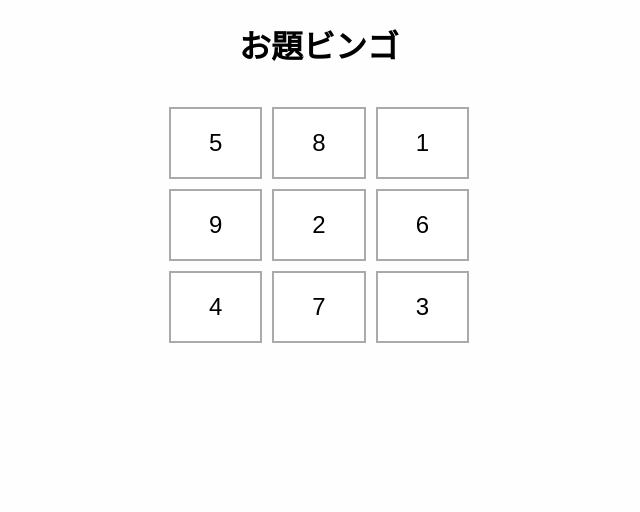
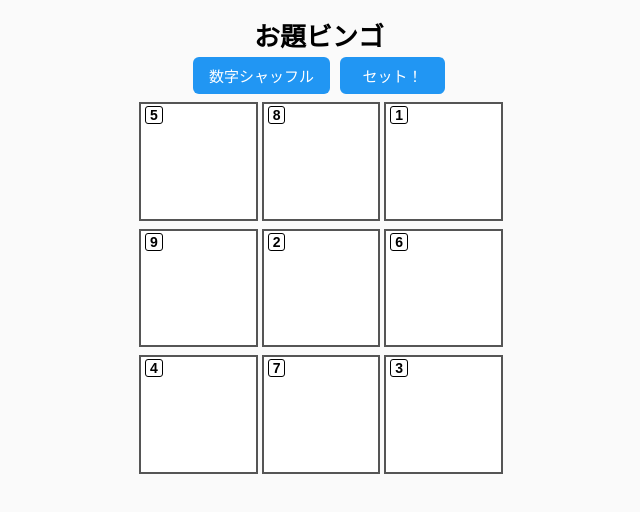
Before and after one commit to weereru/Prediction-Bingo, a plain HTML site: page index.html in a window 1280 px wide. Shown: the whole page, without its empty margins (321-961 px from the left). Drawn offline with Linux system fonts and the light colour scheme.

Commit message:
Update index.html

```diff
--- a/index.html
+++ b/index.html
@@ -1,111 +1,115 @@
 <!DOCTYPE html>
 <html lang="ja">
 <head>
-  <meta charset="UTF-8">
-  <meta name="viewport" content="width=device-width, initial-scale=1.0">
+<meta charset="UTF-8" />
+<meta name="viewport" content="width=device-width, initial-scale=1.0" />
 <title>お題ビンゴ</title>
 <style>
-    body {
-      font-family: sans-serif;
-      text-align: center;
-      background-color: #fefefe;
-    }
-    .grid {
-      display: grid;
-      grid-template-columns: repeat(3, 1fr);
-      grid-gap: 10px;
-      width: 300px;
-      margin: 40px auto;
-    }
-    .cell {
-      border: 2px solid #aaa;
-      padding: 20px;
-      font-size: 24px;
-      cursor: pointer;
-      background-color: #fff;
-      user-select: none;
-    }
-    .marked {
-      background-color: #8bc34a;
-      color: #fff;
-    }
-    #popup {
-      display: none;
-      position: fixed;
-      top: 50%;
-      left: 50%;
-      transform: translate(-50%, -50%);
-      padding: 20px;
-      background-color: white;
-      border: 2px solid #333;
-      box-shadow: 0px 0px 20px rgba(0,0,0,0.2);
-    }
-    #popup img {
-      max-width: 200px;
-    }
-    #clearMsg {
-      display: none;
-      font-size: 24px;
-      color: #e91e63;
-      margin-top: 20px;
-    }
+ body{font-family:sans-serif;margin:0;text-align:center;background:#fafafa;transition:background .4s}
+ h1{margin:16px 0 4px;font-size:26px}
+ #controls{display:flex;justify-content:center;gap:10px;margin-bottom:8px}
+ button{padding:8px 16px;font-size:15px;border:none;border-radius:6px;color:#fff;background:#2196f3;min-width:105px}
+ .grid{display:grid;grid-template-columns:repeat(3,1fr);gap:8px;width:96vw;max-width:360px;margin:0 auto}
+ /* セット完了後: グリッド全体を青太枠 */
+ .grid.locked{border:4px solid #2196f3;padding:4px;border-radius:8px}
+ .cell{position:relative;border:2px solid #555;width:100%;aspect-ratio:1/1;background:#fff;display:flex;align-items:center;justify-content:center;overflow:hidden}
+ .cell span.num{position:absolute;left:4px;top:2px;font-size:14px;font-weight:700;color:#000;border:1px solid #000;padding:0 4px;border-radius:3px;background:#fff;pointer-events:none}
+ .cell .text{width:92%;height:78%;display:flex;flex-direction:column;align-items:center;justify-content:center;text-align:center;font-size:16px;line-height:1.2;word-break:break-word;overflow:auto;pointer-events:auto}
+ .cell[contenteditable="true"]:focus{outline:2px solid #2196f3}
+ .marked{background:#4caf50;color:#fff}
+ #popup{position:fixed;inset:0;display:none;justify-content:center;align-items:center;background:rgba(0,0,0,.8);transition:opacity .4s;z-index:1000}
+ #popup img{width:90vw;max-height:90vh;object-fit:contain}
+ #setNotice{position:fixed;top:50%;left:50%;transform:translate(-50%,-50%);display:none;z-index:1100;font-size:20px;font-weight:700;color:#fff;background:#000;padding:6px 16px;border-radius:6px}
+ /* 薄めレッドの pulse */
+ @keyframes pulse{0%{background:#ffe5e5}50%{background:#ff8a8a}100%{background:#ffe5e5}}
+ .pulse-bg{animation:pulse 1.2s ease-in-out infinite}
 </style>
 </head>
 <body>
 <h1>お題ビンゴ</h1>
+<div id="controls">
+  <button id="shuffleBtn">数字シャッフル</button>
+  <button id="setBtn">セット！</button>
+</div>
 <div class="grid" id="grid"></div>
-  <div id="popup"><img id="popupImage" src="" alt="popup"></div>
-  <div id="clearMsg">BINGO!!</div>
+<div id="popup"><img id="popImg" src="" alt="popup" /></div>
+<div id="setNotice">セット完了！</div>
 
 <script>
-    const grid = document.getElementById("grid");
-    const popup = document.getElementById("popup");
-    const popupImage = document.getElementById("popupImage");
-    const clearMsg = document.getElementById("clearMsg");
+const grid=document.getElementById('grid');
+const popup=document.getElementById('popup');
+const popImg=document.getElementById('popImg');
+const shuffleBtn=document.getElementById('shuffleBtn');
+const setBtn=document.getElementById('setBtn');
+const setNotice=document.getElementById('setNotice');
 
-    const images = [
-      "https://i.imgur.com/1.jpg",
-      "https://i.imgur.com/2.jpg",
-      "https://i.imgur.com/3.jpg"
-      // ここに追加で画像URLを入れる
+// ▼ ここに通常クリック時の画像を追加
+const imgNormal = [
+  './images/click1.jpg',
+  './images/click2.jpg'
+  // './images/click3.jpg',
+];
+// ▼ リーチ演出用
+const imgReach = [
+  './images/reach1.jpg',
+  './images/reach2.jpg'
+  // './images/reach3.jpg',
+];
+// ▼ ビンゴ確定用
+const imgBingo = [
+  './images/bingo1.jpg'
+  // './images/bingo2.jpg',
 ];
 
-    const cells = [];
+let cells=[];let gameLocked=true;
 
-    function checkBingo() {
-      const marked = cells.map(cell => cell.classList.contains("marked"));
-      const lines = [
-        [0,1,2],[3,4,5],[6,7,8], // 横
-        [0,3,6],[1,4,7],[2,5,8], // 縦
-        [0,4,8],[2,4,6]          // ななめ
-      ];
-      return lines.some(line => line.every(i => marked[i]));
+function buildBoard(){
+ grid.innerHTML='';grid.classList.remove('locked');document.body.classList.remove('pulse-bg');document.body.style.background='#fafafa';
+ cells=[];gameLocked=true;setBtn.disabled=false;
+ const nums=[...Array(9).keys()].map(n=>n+1).sort(()=>Math.random()-.5);
+ nums.forEach(n=>{
+  const cell=document.createElement('div');cell.className='cell';
+  const numLabel=document.createElement('span');numLabel.className='num';numLabel.textContent=n;
+  const txt=document.createElement('div');txt.className='text';txt.contentEditable=true;
+  cell.addEventListener('click',()=>!gameLocked&&mark(cell));
+  cell.append(numLabel,txt);grid.appendChild(cell);cells.push(cell);});
 }
 
-    // 1〜9のランダムな数字を生成
-    const numbers = [...Array(9).keys()].map(n => n + 1).sort(() => Math.random() - 0.5);
-
-    for (let i = 0; i < 9; i++) {
-      const cell = document.createElement("div");
-      cell.className = "cell";
-      cell.textContent = numbers[i];
-      cell.addEventListener("click", () => {
-        if (!cell.classList.contains("marked")) {
-          cell.classList.add("marked");
-
-          const img = images[Math.floor(Math.random() * images.length)];
-          popupImage.src = img;
-          popup.style.display = "block";
-          setTimeout(() => { popup.style.display = "none" }, 2000);
-
-          if (checkBingo()) {
-            clearMsg.style.display = "block";
+function mark(cell){
+ if(cell.classList.contains('marked'))return;
+ cell.classList.add('marked');
+ const type=isBingo()?imgBingo:(isReach()?imgReach:imgNormal);
+ popImg.src=type[Math.floor(Math.random()*type.length)];
+ popup.style.display='flex';popup.style.opacity='1';
+ setTimeout(()=>popup.style.opacity='0',700);
+ setTimeout(()=>popup.style.display='none',1300);
+ if(isReach()&&!isBingo()){
+  document.body.classList.add('pulse-bg');
+ }
+ if(isBingo()){
+  document.body.classList.remove('pulse-bg');document.body.style.background='#c8e6c9';
  }
 }
-      });
-      grid.appendChild(cell);
-      cells.push(cell);
+
+function isReach(){
+ const m=cells.map(c=>c.classList.contains('marked'));
+ const l=[[0,1,2],[3,4,5],[6,7,8],[0,3,6],[1,4,7],[2,5,8],[0,4,8],[2,4,6]];
+ return l.some(line=>line.filter(i=>m[i]).length===2&&line.filter(i=>!m[i]).length===1);
 }
+function isBingo(){const m=cells.map(c=>c.classList.contains('marked'));
+ const l=[[0,1,2],[3,4,5],[6,7,8],[0,3,6],[1,4,7],[2,5,8],[0,4,8],[2,4,6]];return l.some(line=>line.every(i=>m[i]));}
+
+shuffleBtn.onclick=()=>buildBoard();
+setBtn.onclick=()=>{
+ cells.forEach(c=>{const t=c.querySelector('.text');t.contentEditable=false;t.style.pointerEvents='none';});
+ gameLocked=false;setBtn.disabled=true;grid.classList.add('locked');
+ setNotice.style.display='block';setNotice.style.opacity=0;
+ setTimeout(()=>setNotice.style.opacity=1,30);
+ setTimeout(()=>setNotice.style.opacity=0,800);
+ setTimeout(()=>setNotice.style.display='none',1000);
+};
+
+buildBoard();
 </script>
 </body>
 </html>
```
Lines whose indentation alone changed are shown as unchanged.
